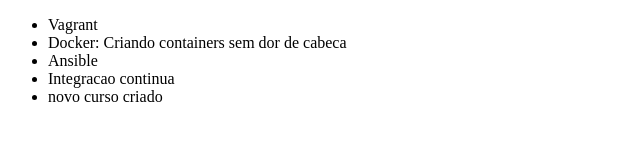
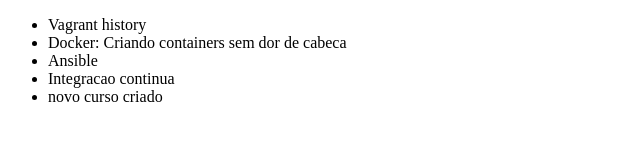
Before and after one commit to robmaycon/alura-git, a plain HTML site: page index.html in a window 1280 px wide. Shown: the full height of the page, 0-640 px from the left. Drawn offline with Linux system fonts and the light colour scheme.

Commit message:
alteracao no curso vagrant

```diff
--- a/index.html
+++ b/index.html
@@ -6,7 +6,7 @@
 </head>
 <body>
     <ul>
-        <li>Vagrant</li>
+        <li>Vagrant history</li>
         <li>Docker: Criando containers sem dor de cabeca</li>
         <li>Ansible</li>
         <li>Integracao continua</li>
```
